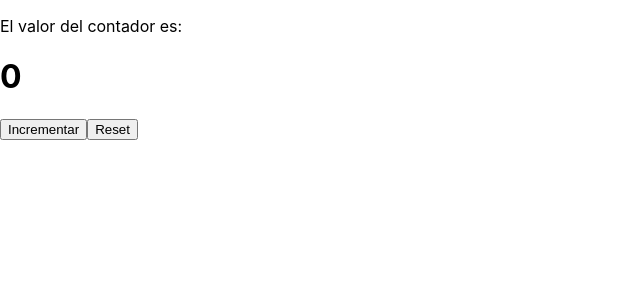
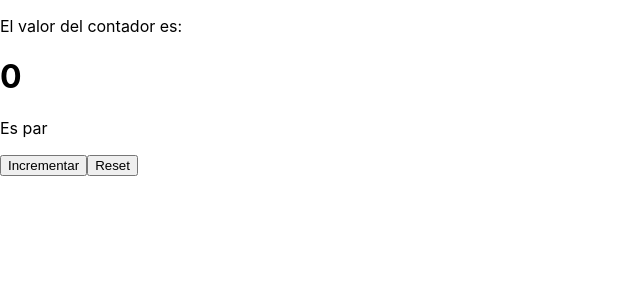
Before and after one commit to danimarin24/react-bootcamp, a React (Create React App) app: page / in a window 1280 px wide. Shown: the top 300 px of the page, without its empty margins (0-640 px from the left). Built offline with nearby package versions, Linux system fonts and the light colour scheme.

Commit message:
add function isEven

```diff
--- a/src/App.js
+++ b/src/App.js
@@ -13,10 +13,13 @@ const App = (props) => {
 		setCounter(0)
 	}
 
+	const isEven = counter % 2 === 0
+
   return (
     <div>
 			<p>El valor del contador es:</p>
       <h1>{counter}</h1>
+			<p>{isEven ? 'Es par' : 'Es impar'}</p>
 			<button onClick={handleClick}>
 				Incrementar
 			</button>
```
